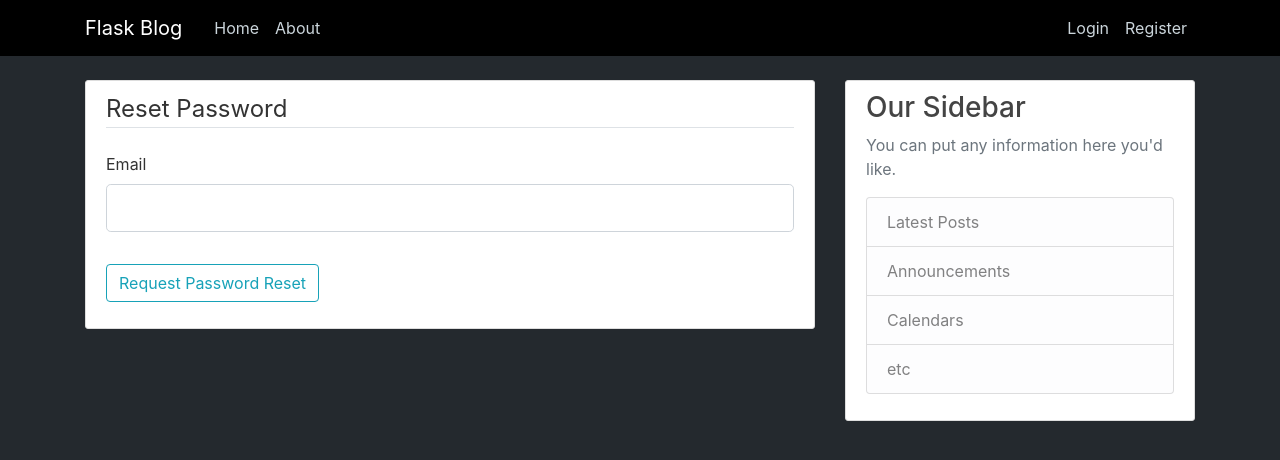
After one commit to GustavoMaciel/FlaskTutorialBlog, a Flask app: page /reset_password in a window 1280 px wide. The commit adds this page. Shown: the top 460 px of the page. Run offline with Flask 2, Linux system fonts and the light colour scheme; some libraries are stand-ins or nearby versions.

Commit message:
Password reset

```diff
--- a/flaskblog/forms.py
+++ b/flaskblog/forms.py
@@ -64,3 +64,20 @@ class PostForm(FlaskForm):
     title = StringField("Title", validators=common_validators)
     content = TextAreaField('Content', validators=common_validators)
     submit = SubmitField('Post')
+
+
+class RequestResetForm(FlaskForm):
+    email = StringField("Email", validators=email_validators)
+    submit = SubmitField('Request Password Reset')
+
+    def validate_email(self, email):
+        user = User.query.filter_by(email=email.data).first()
+        if user is None:
+            raise ValidationError('There is no account with that email!')
+
+
+class ResetPasswordForm(FlaskForm):
+    password = PasswordField("Password", validators=common_validators)
+    confirm_password = PasswordField("Confirm Password", validators=confirm_password_validators)
+
+    submit = SubmitField("Reset Password")
--- a/flaskblog/routes.py
+++ b/flaskblog/routes.py
@@ -1,8 +1,10 @@
 from flask import render_template, url_for, flash, redirect, request, abort
-from flaskblog import app, db, bcrypt
-from flaskblog.forms import RegistrationForm, LoginForm, UpdateAccountForm, PostForm
+from flaskblog import app, db, bcrypt, mail
+from flaskblog.forms import (RegistrationForm, LoginForm, UpdateAccountForm, PostForm,
+                             RequestResetForm, ResetPasswordForm)
 from flaskblog.models import User, Post
 from flask_login import login_user, current_user, logout_user, login_required
+from flask_mail import Message
 import secrets, os
 from PIL import Image
 
@@ -155,3 +157,46 @@ def user_posts(username):
         .order_by(Post.date_posted.desc())\
         .paginate(per_page=5, page=page)
     return render_template('user_posts.html', posts=posts, user=user)
+
+
+def send_reset_email(user):
+    token = user.get_reset_token()
+    msg = Message('Password Reset Request',
+                  sender=app.config['MAIL_USERNAME'],
+                  recipients=[user.email])
+    msg.body = f"""To reset your password, please click on the following link:
+{url_for('reset_token', token=token, _external=True)}
+If you did not make this request, please ignore this email.
+"""
+    mail.send(msg)
+
+
+@app.route('/reset_password', methods=['GET', 'POST'])
+def reset_request():
+    if current_user.is_authenticated:
+        return redirect(url_for('home'))
+    form = RequestResetForm()
+    if form.validate_on_submit():
+        user = User.query.filter_by(email=form.email.data).first()
+        send_reset_email(user)
+        flash('An email has been sent with instructions to reset your password!', 'info')
+        return redirect(url_for('login'))
+    return render_template('reset_request.html', form=form, title='Reset Password')
+
+
+@app.route('/reset_password/<string:token>', methods=['GET', 'POST'])
+def reset_token(token):
+    if current_user.is_authenticated:
+        return redirect(url_for('home'))
+    user = User.verify_reset_token(token)
+    if user is None:
+        flash("Invalid or expired token", 'warning')
+        return redirect(url_for('reset_request'))
+    form = ResetPasswordForm()
+    if form.validate_on_submit():
+        hashed_password = bcrypt.generate_password_hash(form.password.data)
+        user.password = hashed_password
+        db.session.commit()
+        flash("Your password has been updated!", 'success')
+        return redirect(url_for('login'))
+    return render_template('reset_token.html', form=form, title='Reset Password')
--- a/flaskblog/templates/login.html
+++ b/flaskblog/templates/login.html
@@ -38,10 +38,10 @@
             </fieldset>
             <div class="form-group">
                 {{ form.submit(class="btn btn-outline-info") }}
+                <small class="text-muted ml-2">
+                    <a href="{{ url_for('reset_request') }}">Forgot Password?</a>
+                </small>
             </div>
-            <small class="text-muted ml-2">
-                <a href="#">Forgot Password?</a>
-            </small>
         </form>
     </div>
     <div class="border-top pt-3">
--- /dev/null
+++ b/flaskblog/templates/reset_request.html
@@ -0,0 +1,27 @@
+{% extends "layout.html" %}
+{% block content %}
+    <div class="content-section">
+        <form method="POST" action="">
+            {{ form.hidden_tag() }}
+            <fieldset class="form-group">
+                <legend class="border-bottom mb-4">Reset Password</legend>
+                <div class="form-group">
+                    {{ form.email.label(class="form-control-label") }}
+                    {% if form.email.errors %}
+                        {{ form.email(class="form-control form-control-lg is-invalid") }}
+                        <div class="invalid-feedback">
+                            {% for error in form.email.errors %}
+                                <span>{{ error }}</span>
+                            {% endfor %}
+                        </div>
+                    {% else %}
+                        {{ form.email(class="form-control form-control-lg") }}
+                    {% endif %}
+                </div>
+            </fieldset>
+            <div class="form-group">
+                {{ form.submit(class="btn btn-outline-info") }}
+            </div>
+        </form>
+    </div>
+{% endblock content %}
--- a/requirements.txt
+++ b/requirements.txt
@@ -4,3 +4,4 @@ flask-sqlalchemy
 flask-bcrypt
 flask-login
 Pillow
+flask-mail
```
Also changed, not shown: flaskblog/__init__.py (+14 -0 lines), flaskblog/models.py (+15 -1 lines), flaskblog/templates/reset_token.html (added, +40 -0 lines).
